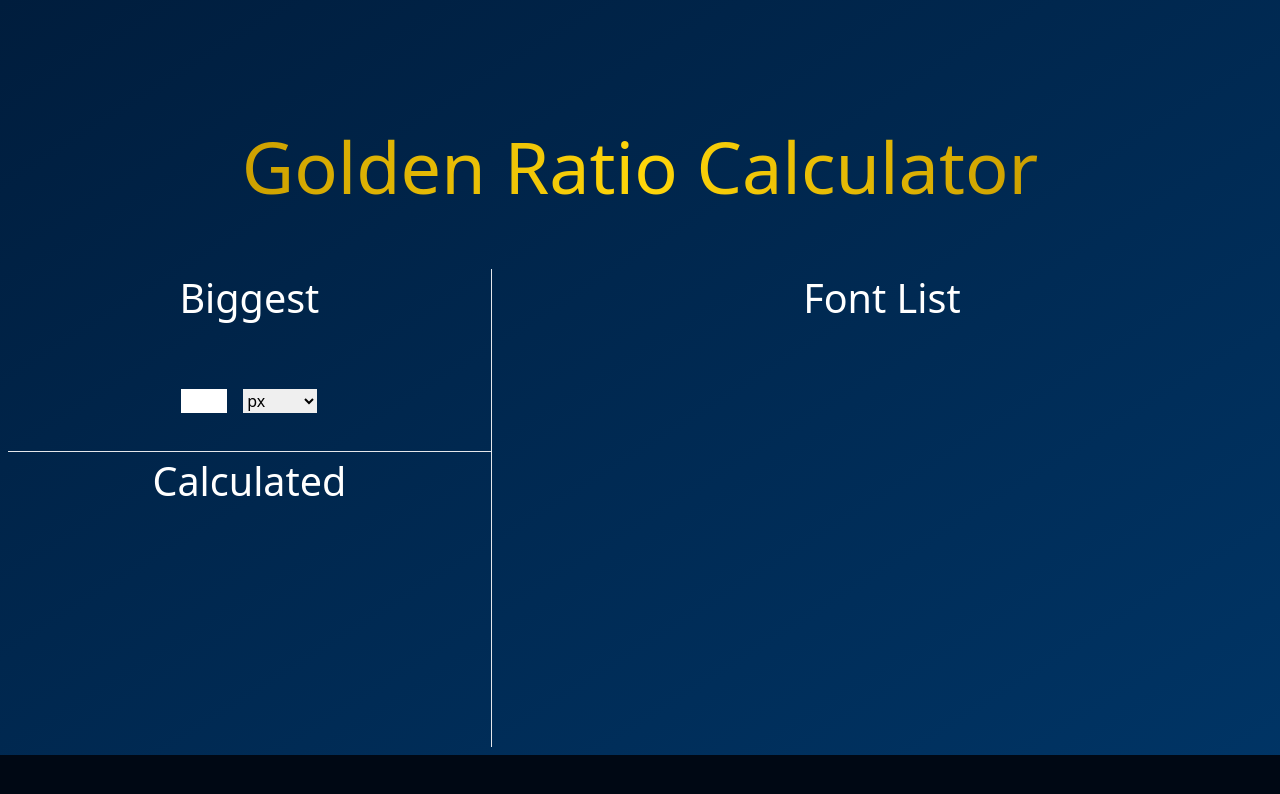
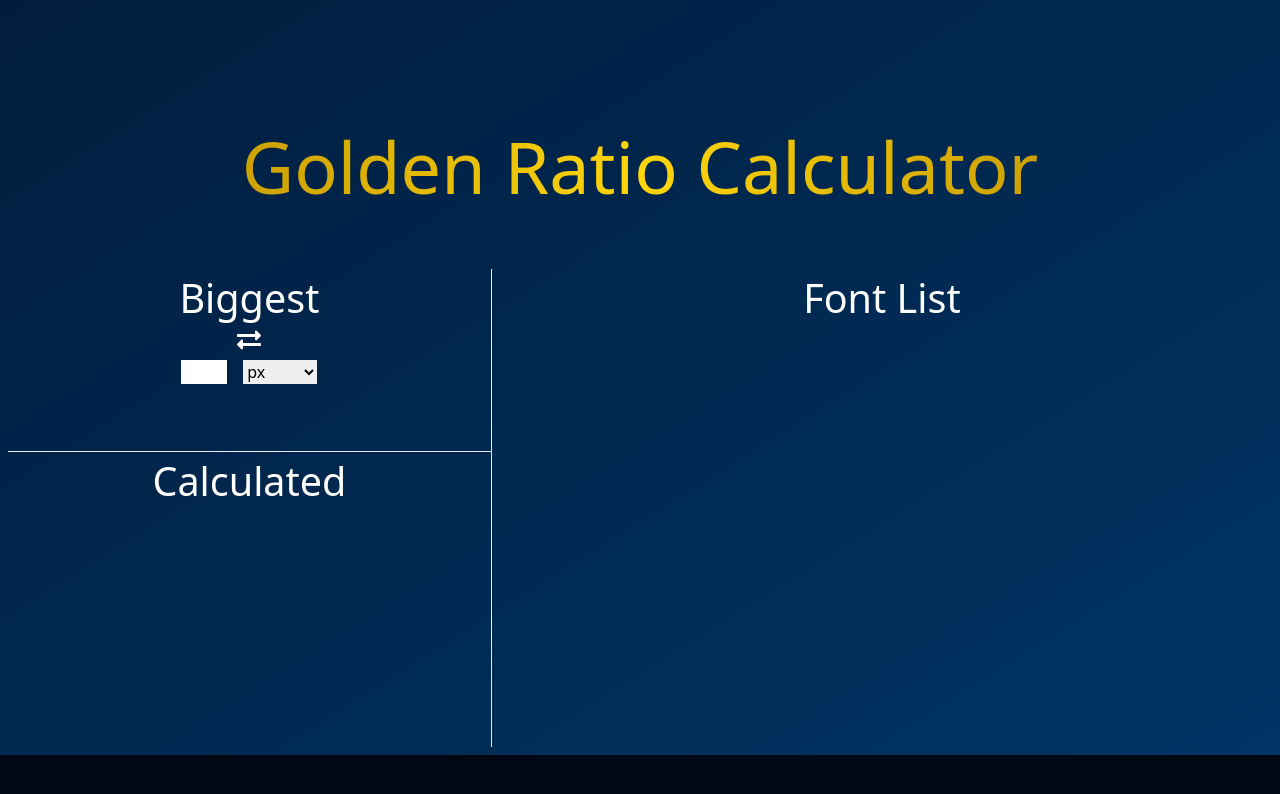
Before and after one commit to tomasesquivelgc/Golden-ratio-fonts, a React (Vite) app: page / in a window 1280 px wide. Shown: the top 794 px of the page. Built offline with nearby package versions, Linux system fonts and the light colour scheme.

Commit message:
create change direction button

```diff
--- a/package.json
+++ b/package.json
@@ -14,6 +14,7 @@
     "prop-types": "^15.8.1",
     "react": "^18.2.0",
     "react-dom": "^18.2.0",
+    "react-icons": "^5.1.0",
     "vite": "^5.2.0"
   },
   "devDependencies": {
--- a/src/components/Calculator/Index.jsx
+++ b/src/components/Calculator/Index.jsx
@@ -7,6 +7,7 @@ function Calculator() {
   const [biggestNumber, setBiggestNumber] = useState(0);
   const [calculatedNumbers, setCalculatedNumbers] = useState([]);
   const [units, setUnits] = useState('px');
+  const [isSmall, setIsSmall] = useState(false);
 
   const calculateFonts = (input) => {
     if (!Number.isNaN(input)) {
@@ -14,7 +15,11 @@ function Calculator() {
       let currentNumber = input;
 
       for (let i = 0; i < 4; i += 1) {
-        currentNumber /= 1.618;
+        if(isSmall) {
+          currentNumber *= 1.618;
+        }else{
+          currentNumber /= 1.618;
+        }
         // Round the current number to two decimal places
         numbers.push(parseFloat(currentNumber.toFixed(2)));
       }
@@ -30,7 +35,7 @@ function Calculator() {
   return (
     <div className="w-full h-gr1 flex text-white p-2">
       <div className="w-gr2 h-full">
-        <UserInput calculateFonts={calculateFonts} setUnits={setUnits} />
+        <UserInput calculateFonts={calculateFonts} setUnits={setUnits} setIsSmall={setIsSmall} isSmall={isSmall} />
         <NumberList calculatedNumbers={calculatedNumbers} />
       </div>
       {/* Golden sized text */}
--- a/src/components/Calculator/UserInput.jsx
+++ b/src/components/Calculator/UserInput.jsx
@@ -1,9 +1,15 @@
 import PropTypes from 'prop-types';
+import { FaExchangeAlt } from "react-icons/fa";
 
-function UserInput({ calculateFonts, setUnits }) {
+function UserInput({ calculateFonts, setUnits, setIsSmall, isSmall }) {
   return (
     <div className="w-full h-gr2 flex flex-col items-center border-b text-center">
-      <h2 className="text-gr3 md:text-gr2 h-gr1 w-gr1">Biggest</h2>
+      <h2 className="text-gr3 md:text-gr2">
+        {isSmall ? 'Smallest' : 'Biggest'}
+      </h2>
+      <button onClick={() => setIsSmall(!isSmall)}>
+        <FaExchangeAlt size={24} />
+      </button>
       <div className='flex justify-center'>
         <input
         type="number"
```
Also changed, not shown: 1 other file (tests, documents, lock files or other folders).
